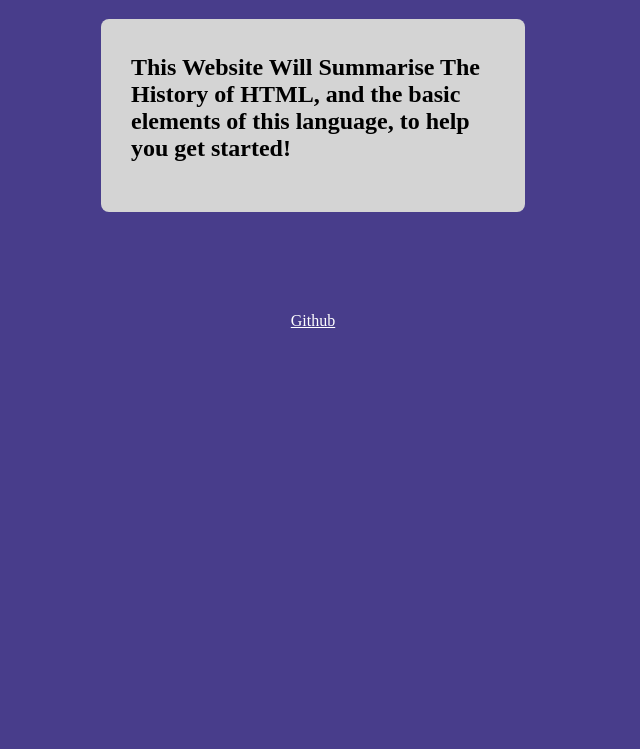
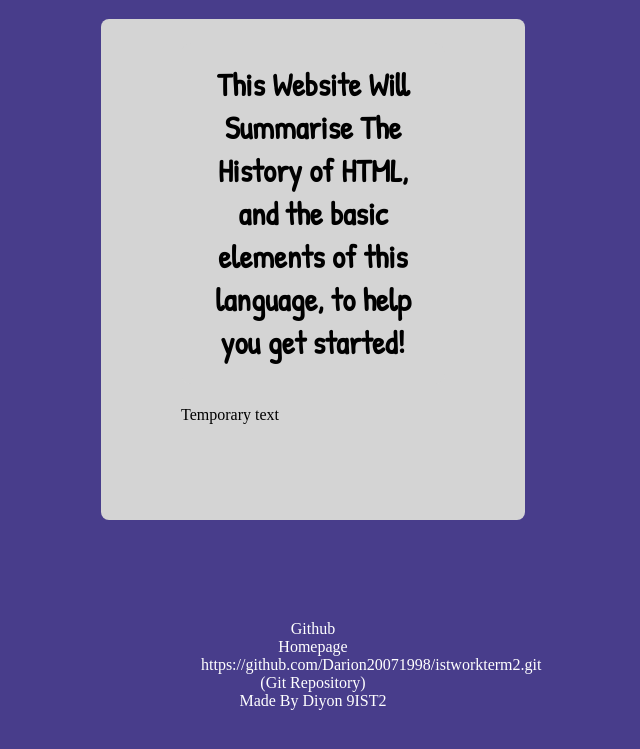
Before and after one commit to Darion20071998/istworkterm2, a plain HTML site: page website/index.html in a window 1280 px wide. Shown: the part 193-942 px from the top of the page, without its empty margins (327-967 px from the left). Before the commit the page ends 800 px from the top, so only its background shows below. Drawn offline with nearby package versions, Linux system fonts and the light colour scheme.

Commit message:
added some extra content

```diff
--- a/website/css/mainpage.css
+++ b/website/css/mainpage.css
@@ -2,13 +2,17 @@ body {
   background-color: darkslateblue;
 }
 
-h2 {
+#bodytitle {
   color: black;
+  font-family: 'Patrick Hand', sans-serif;
+  background-color: rgb(212, 212, 212);
+
+
 }
 
 .bodycontent{
-    padding: 30px;
-    padding-top: 15px;
+    padding: 80px;
+    padding-top: 3px;
     background-color: rgb(212, 212, 212);
     border-radius: 8px;
 }
@@ -18,7 +22,27 @@ footer{
 }
 
 footer a{
+    margin:0 auto;
+    width:auto;
+    display: block;
+    text-align: center;
+    color: white;
+    text-decoration: none;
+
+}
+
+footer p{
+    margin:0 auto;
+    width:auto;
     display: block;
     text-align: center;
     color: white;
 }
+
+footer p:hover{
+    text-decoration: underline;
+}
+
+footer a:hover{
+    text-decoration: underline;
+}
--- a/website/index.html
+++ b/website/index.html
@@ -11,6 +11,7 @@
 <link rel="preconnect" href="https://fonts.gstatic.com" crossorigin>
 <link href="https://fonts.googleapis.com/css2?family=Nunito&display=swap" rel="stylesheet">
 <link rel="icon" type="image/x-icon" href="media/download.ico">
+<link href="https://fonts.googleapis.com/css2?family=Patrick+Hand&display=swap" rel="stylesheet">
 
 </head>
 
@@ -20,7 +21,10 @@
 <body>
 
 <div class="bodycontent">
-    <h2>This Website Will Summarise The History of HTML, and the basic elements of this language, to help you get started!</h2>
+    <h1 id="bodytitle">This Website Will Summarise The History of HTML, and the basic elements of this language, to help you get started!</h2>
+        <p>Temporary text</p>
+
+
 
 
 </div>
@@ -31,5 +35,8 @@
 
 <footer>
     <a href="https://github.com/Darion20071998/istworkterm2">Github</a>
+    <a href="/website/index.html">Homepage</a>
+    <p>https://github.com/Darion20071998/istworkterm2.git (Git Repository)</p>
+    <p>Made By Diyon 9IST2</p>
 </footer>
 </html>
```
